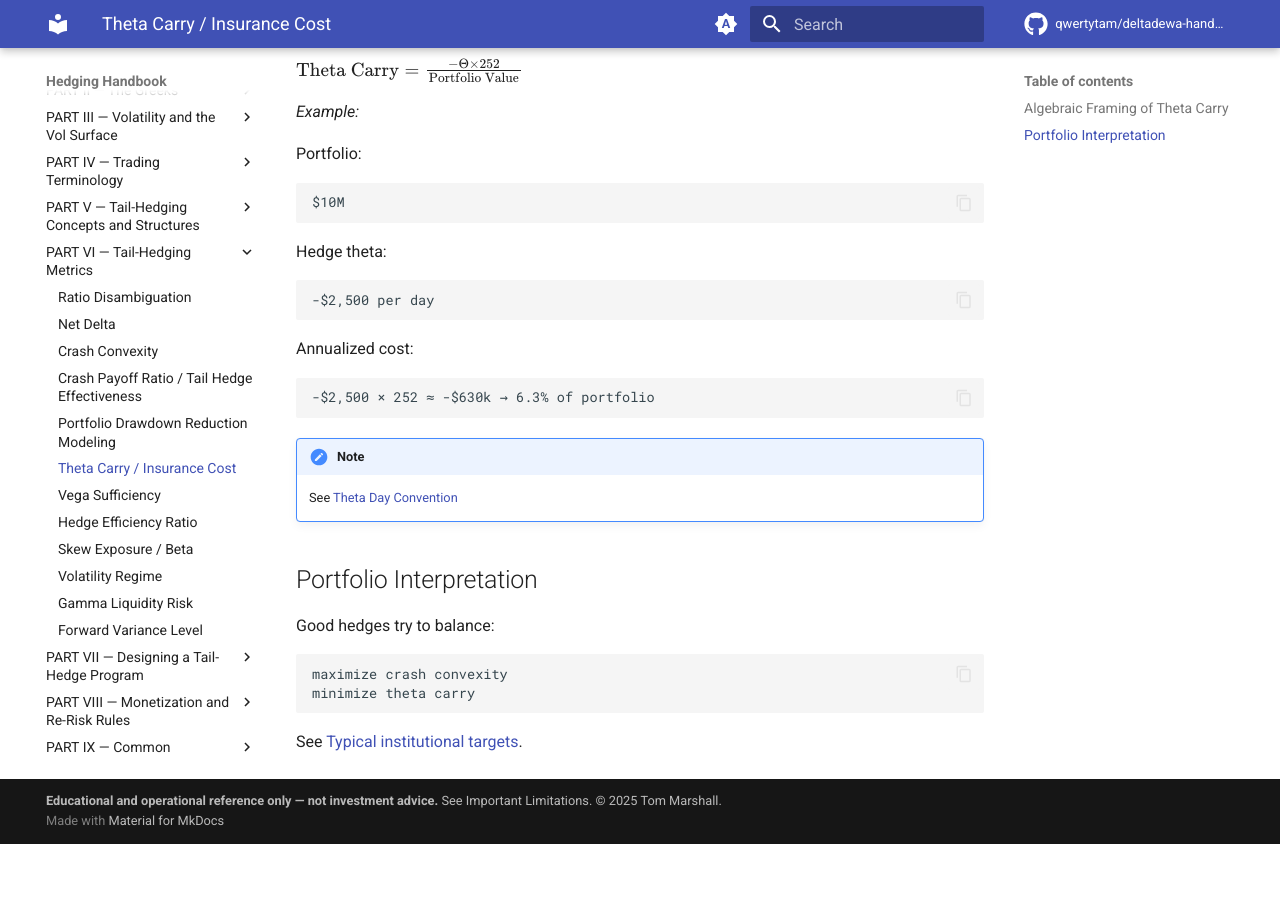
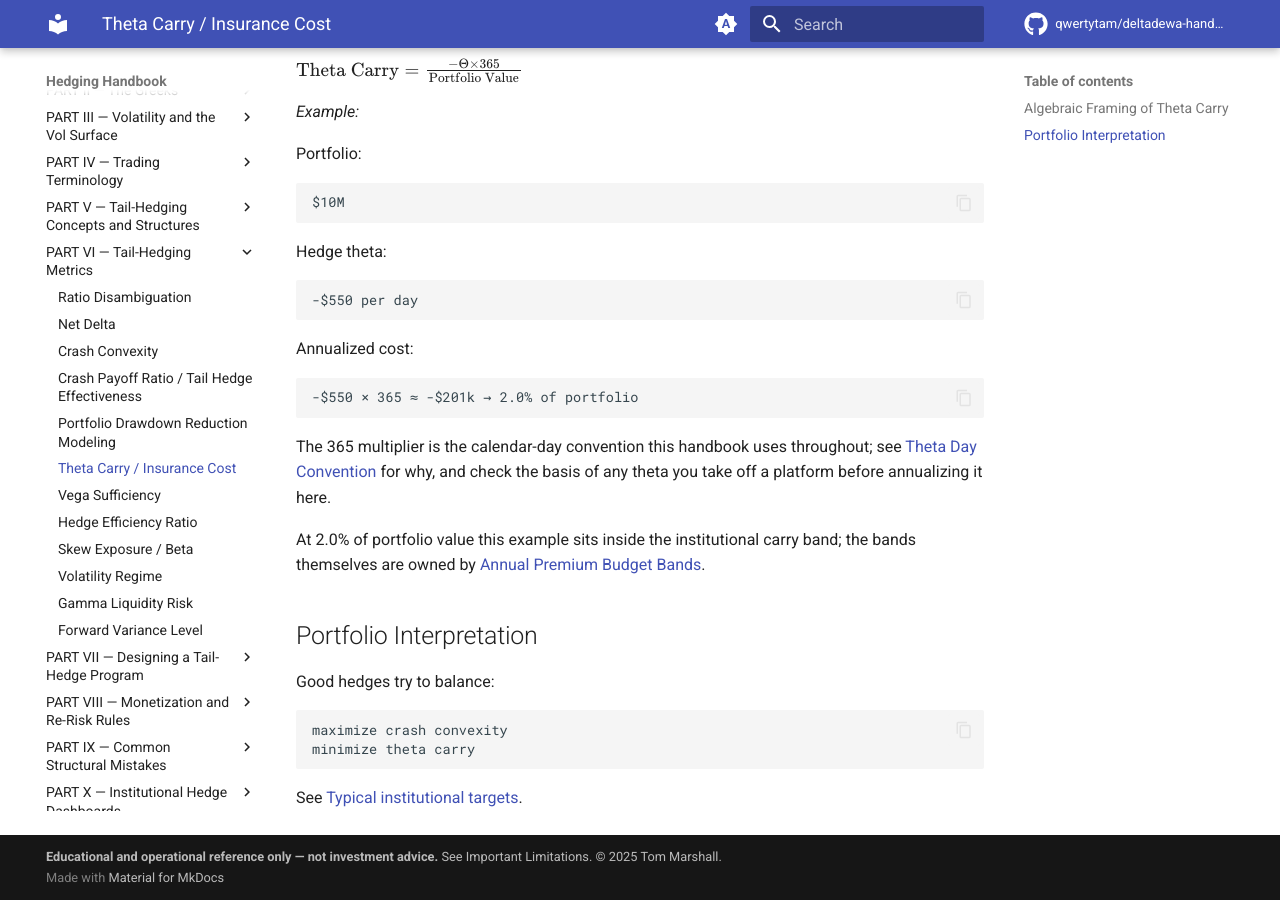
Before and after one commit to qwertytam/deltadewa-handbook, an MkDocs documentation site: the page built from docs/part-6/theta-carry-insurance-cost.md, in a window 1280 px wide and 900 px high, scrolled down 508 px. Built offline with MkDocs 1.6.1 and Material for MkDocs 9.7.7, drawn with Linux system fonts in a browser that asks for light colours; comment, search, counter and statistics services are not loaded; before the commit the page ends 1352 px from its top, so only the background shows below that.

Commit message:
Pin theta to 365 calendar days and rescale the carry example
The definition of theta on part-2/theta.md is a derivative with respect to
calendar time, but the day convention beneath it asserted 252 trading days as
the usual basis, and Part VI's Theta Carry formula and worked example both
multiplied by 252. A calendar-day theta scaled by a trading-day count
understates annual carry by about 31%.

Pin 365 calendar days as the handbook convention and say so plainly rather
than describing one basis as usual. deltadewa already annualises on 365, so
there is no application-side change.

Rescale the Part VI worked example. At 252 it read $2,500/day -> $630k ->
6.3% of a $10M portfolio, already above every band on the canonical targets
page; at 365 the same daily theta would have given 9.1%, making the example
worse. The daily theta was the implausible input, so it moves to $550/day ->
$201k -> 2.0%, inside the institutional band, with a link to the page that
owns the bands.

Closes #15

Co-Authored-By: Claude Opus 5 <noreply@anthropic.com>

````diff
--- a/docs/part-6/theta-carry-insurance-cost.md
+++ b/docs/part-6/theta-carry-insurance-cost.md
@@ -19,7 +19,7 @@ $\Theta = -\frac{\partial V}{\partial t}$
 
 Theta carry is usually expressed relative to portfolio size:
 
-$\text{Theta Carry} = \frac{-\Theta \times 252}{\text{Portfolio Value}}$
+$\text{Theta Carry} = \frac{-\Theta \times 365}{\text{Portfolio Value}}$
 
 *Example:*
 
@@ -32,18 +32,23 @@ $10M
 Hedge theta:
 
 ```text
--$2,500 per day
+-$550 per day
 ```
 
 Annualized cost:
 
 ```text
--$2,500 × 252 ≈ -$630k → 6.3% of portfolio
+-$550 × 365 ≈ -$201k → 2.0% of portfolio
 ```
 
-!!! note
+The 365 multiplier is the calendar-day convention this handbook uses
+throughout; see [Theta Day Convention](../part-2/theta.md#theta-day-convention)
+for why, and check the basis of any theta you take off a platform before
+annualizing it here.
 
-    See [Theta Day Convention](../part-2/theta.md#theta-day-convention)
+At 2.0% of portfolio value this example sits inside the institutional carry
+band; the bands themselves are owned by
+[Annual Premium Budget Bands](../part-7/typical-hedge-program-targets.md#annual-premium-budget-bands).
 
 ## Portfolio Interpretation
 
````
Also changed, not shown: docs/part-2/theta.md (+13 -1 lines).
